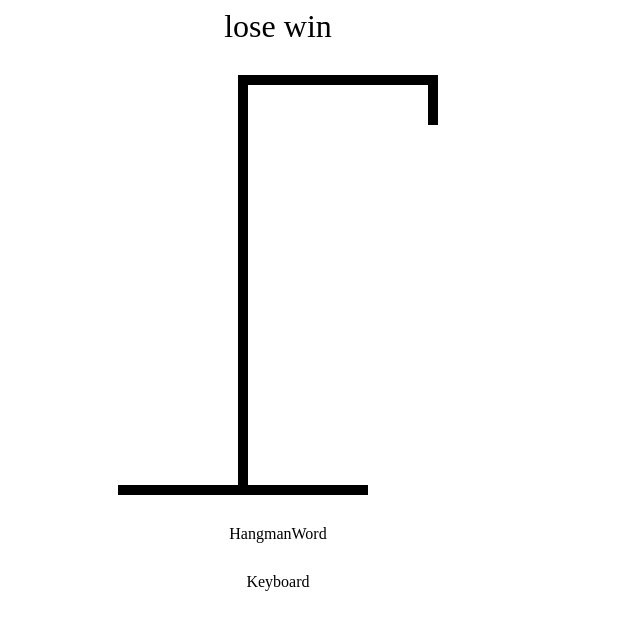
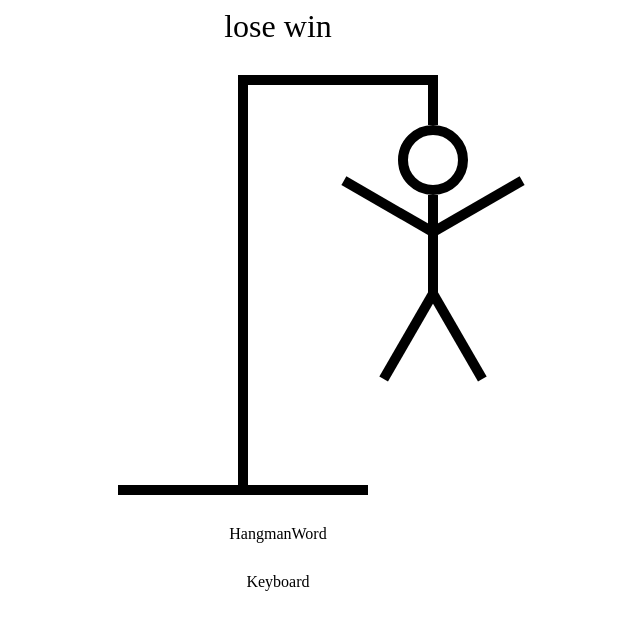
Before and after one commit to Ramish93/Hangman-react-ts, a React (Vite) app: page / in a window 1280 px wide. Shown: the top 630 px of the page, without its empty margins (362-1002 px from the left). Built offline with nearby package versions, Linux system fonts and the light colour scheme.

Commit message:
hangman drawing in its comp,  done with custom css

```diff
--- a/src/components/HangmanDrawing.tsx
+++ b/src/components/HangmanDrawing.tsx
@@ -1,6 +1,99 @@
+const HEAD = (
+  <div
+    style={{
+      width: "50px",
+      height: "50px",
+      borderRadius: "100%",
+      border: "10px solid black",
+      position: "absolute",
+      top: "50px",
+      right: "-30px",
+    }}
+  ></div>
+);
+
+const BODY = (
+  <div
+    style={{
+      width: "10px",
+      height: "100px",
+      background: "black",
+      position: "absolute",
+      top: "120px",
+      right: "0px",
+    }}
+  ></div>
+);
+
+const RIGHT_ARM = (
+  <div
+    style={{
+      width: "100px",
+      height: "10px",
+      background: "black",
+      position: "absolute",
+      top: "150px",
+      right: "-100px",
+      rotate: "-30deg",
+      transformOrigin: "left bottom",
+    }}
+  ></div>
+);
+
+const LEFT_ARM = (
+  <div
+    style={{
+      width: "100px",
+      height: "10px",
+      background: "black",
+      position: "absolute",
+      top: "150px",
+      right: "10px",
+      rotate: "30deg",
+      transformOrigin: "right bottom",
+    }}
+  ></div>
+);
+
+const RIGHT_LEG = (
+  <div
+    style={{
+      width: "100px",
+      height: "10px",
+      background: "black",
+      position: "absolute",
+      top: "210px",
+      right: "-90px",
+      rotate: "60deg",
+      transformOrigin: "left bottom",
+    }}
+  ></div>
+);
+
+const LEFT_LEG = (
+  <div
+    style={{
+      width: "100px",
+      height: "10px",
+      background: "black",
+      position: "absolute",
+      top: "210px",
+      right: "0px",
+      rotate: "-60deg",
+      transformOrigin: "right bottom",
+    }}
+  ></div>
+);
+
 const HangmanDrawing = () => {
   return (
     <div style={{ position: "relative" }}>
+      {HEAD}
+      {BODY}
+      {RIGHT_ARM}
+      {LEFT_ARM}
+      {RIGHT_LEG}
+      {LEFT_LEG}
       <div
         style={{
           height: "50px",
```
